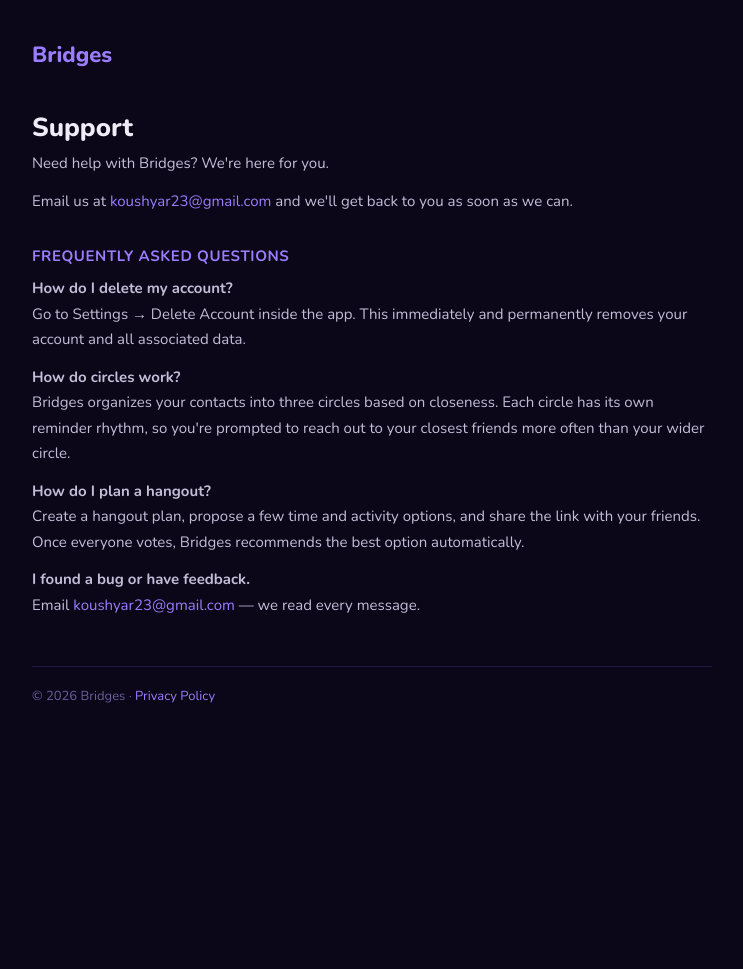
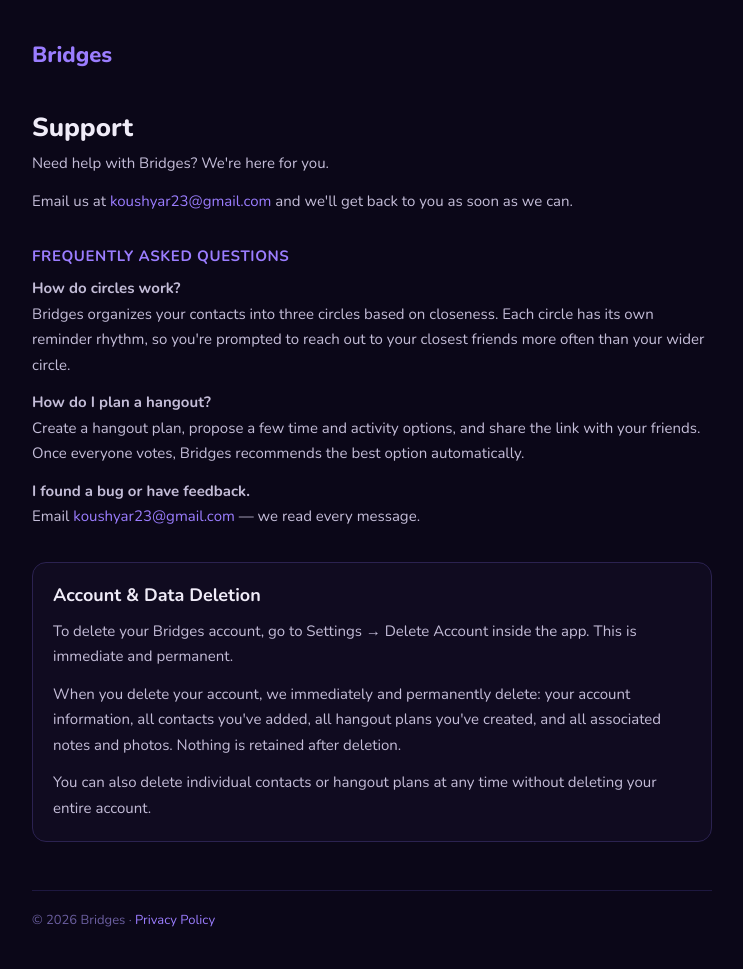
Before and after one commit to koreykarbasi/circles-by-bridges, a Python web app: template server/templates/support.html in a window 1280 px wide. Shown: the whole page, without its empty margins (268-1011 px from the left). Before the commit the page ends 703 px from the top, so only its background shows below. Run offline with Jinja, Linux system fonts and the light colour scheme; the template is opened without the code that fills it, so the values that code supplies are empty.

Commit message:
Update support page template
Replit-Commit-Author: Agent

```diff
--- a/server/templates/support.html
+++ b/server/templates/support.html
@@ -21,6 +21,9 @@ ul li{font-size:15px;line-height:1.7;color:#C4BDD8;margin-bottom:4px}
 a{color:#9B7DFF;text-decoration:none}
 a:hover{text-decoration:underline}
 .divider{border:none;border-top:1px solid #1E1840;margin:8px 0 0}
+.account-deletion{margin-top:32px;padding:20px;background:#100B20;border:1px solid #2B2250;border-radius:14px}
+.account-deletion h2{font-size:18px;letter-spacing:0;text-transform:none;color:#F0ECF8;margin:0 0 12px}
+.account-deletion p:last-child{margin-bottom:0}
 footer{margin-top:48px;padding-top:20px;border-top:1px solid #1E1840;font-size:13px;color:#6B5FA0}
 </style>
 </head>
@@ -37,9 +40,6 @@ footer{margin-top:48px;padding-top:20px;border-top:1px solid #1E1840;font-size:1
 
   <h2>Frequently Asked Questions</h2>
 
-  <p><strong>How do I delete my account?</strong><br>
-  Go to Settings &rarr; Delete Account inside the app. This immediately and permanently removes your account and all associated data.</p>
-
   <p><strong>How do circles work?</strong><br>
   Bridges organizes your contacts into three circles based on closeness. Each circle has its own reminder rhythm, so you're prompted to reach out to your closest friends more often than your wider circle.</p>
 
@@ -49,6 +49,13 @@ footer{margin-top:48px;padding-top:20px;border-top:1px solid #1E1840;font-size:1
   <p><strong>I found a bug or have feedback.</strong><br>
   Email <a href="mailto:koushyar23@gmail.com">koushyar23@gmail.com</a> &mdash; we read every message.</p>
 
+  <section class="account-deletion" aria-labelledby="account-deletion-heading">
+    <h2 id="account-deletion-heading">Account &amp; Data Deletion</h2>
+    <p>To delete your Bridges account, go to Settings &rarr; Delete Account inside the app. This is immediate and permanent.</p>
+    <p>When you delete your account, we immediately and permanently delete: your account information, all contacts you've added, all hangout plans you've created, and all associated notes and photos. Nothing is retained after deletion.</p>
+    <p>You can also delete individual contacts or hangout plans at any time without deleting your entire account.</p>
+  </section>
+
   <footer>
     &copy; 2026 Bridges &middot; <a href="/privacy">Privacy Policy</a>
   </footer>
```
